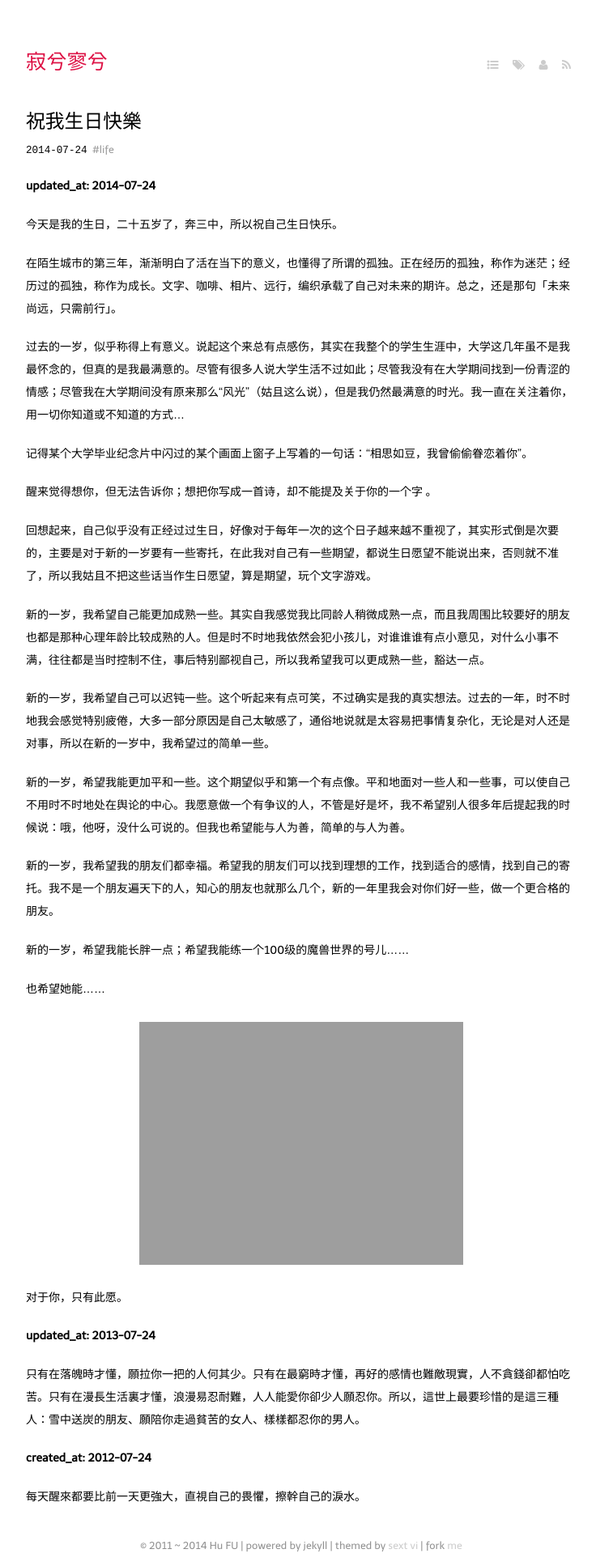
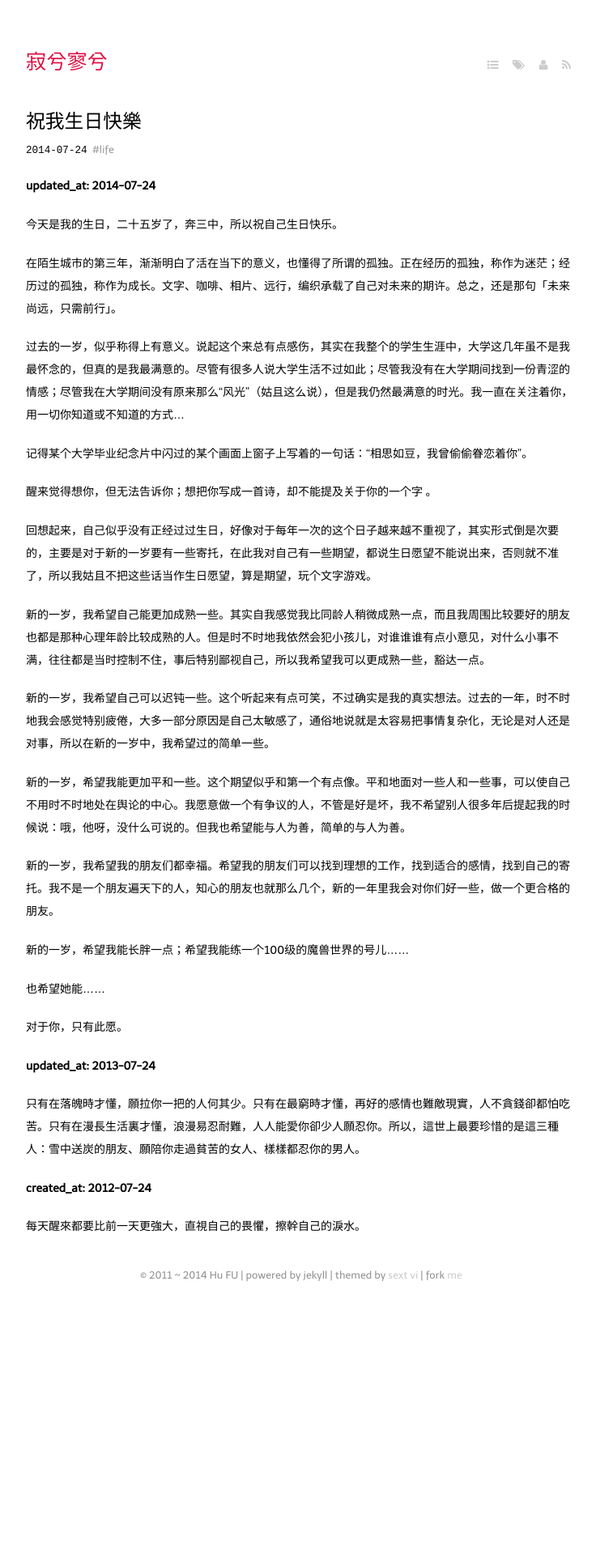
Before and after one commit to hfuCN/Pages, a Jekyll site: the page built from _posts/2014/2014-07-24-happy-brithday-to-me.md, in a window 1280 px wide. Shown: the whole page at 81% size, without its empty margins (268-1004 px from the left). Built offline with Jekyll 4.4.1, drawn with Linux system fonts in a browser that asks for light colours; some web fonts are replaced; Markdown is read by kramdown in place of the engine named in the settings; a script that is not in the unit is left out; after the commit the page ends 1596 px from its top, so only the background shows below that.

Commit message:
modified:   2014-07-24-happy-brithday-to-me.md

```diff
--- a/_posts/2014/2014-07-24-happy-brithday-to-me.md
+++ b/_posts/2014/2014-07-24-happy-brithday-to-me.md
@@ -34,8 +34,6 @@ image:
 
 也希望她能......
 
-![平安快乐](http://mayitbe.net/images/posts/wish-you-a-happy-peace.jpg)
-
 对于你，只有此愿。
 
 **updated_at: 2013-07-24**
```
